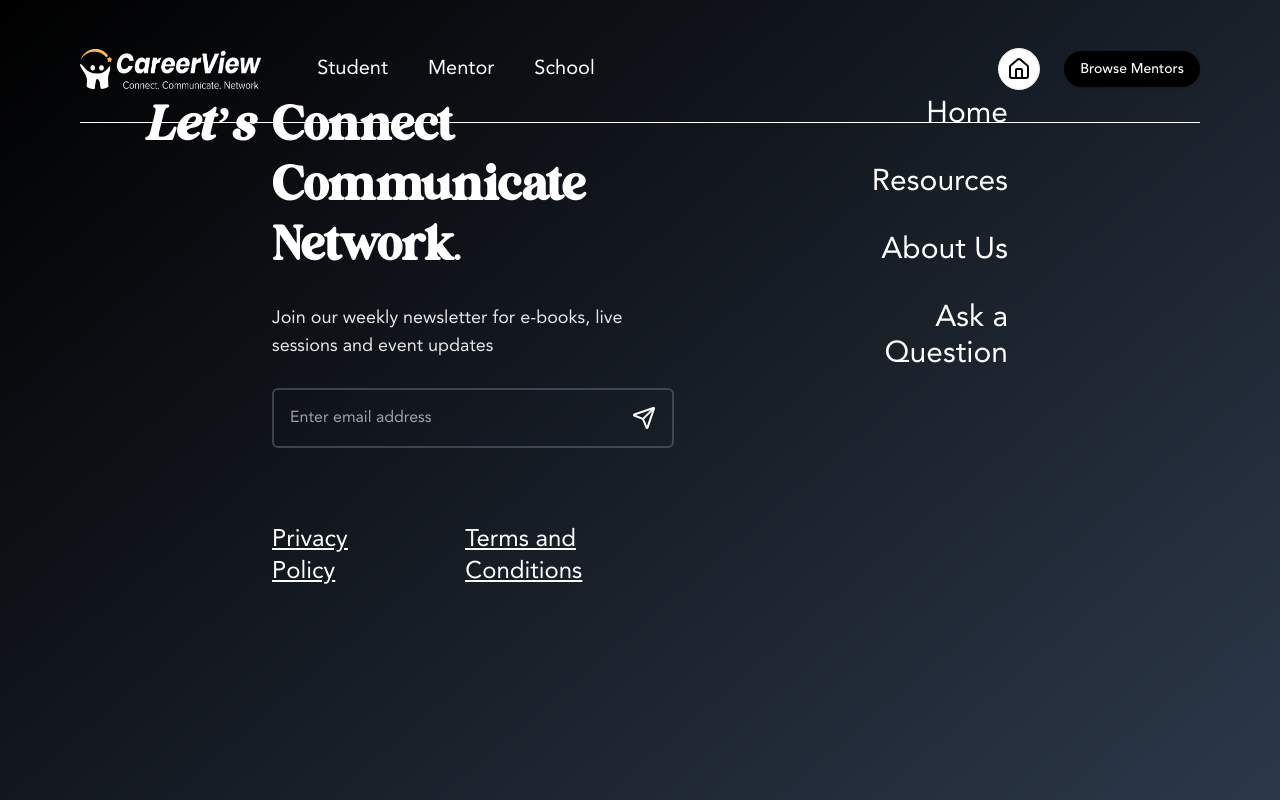
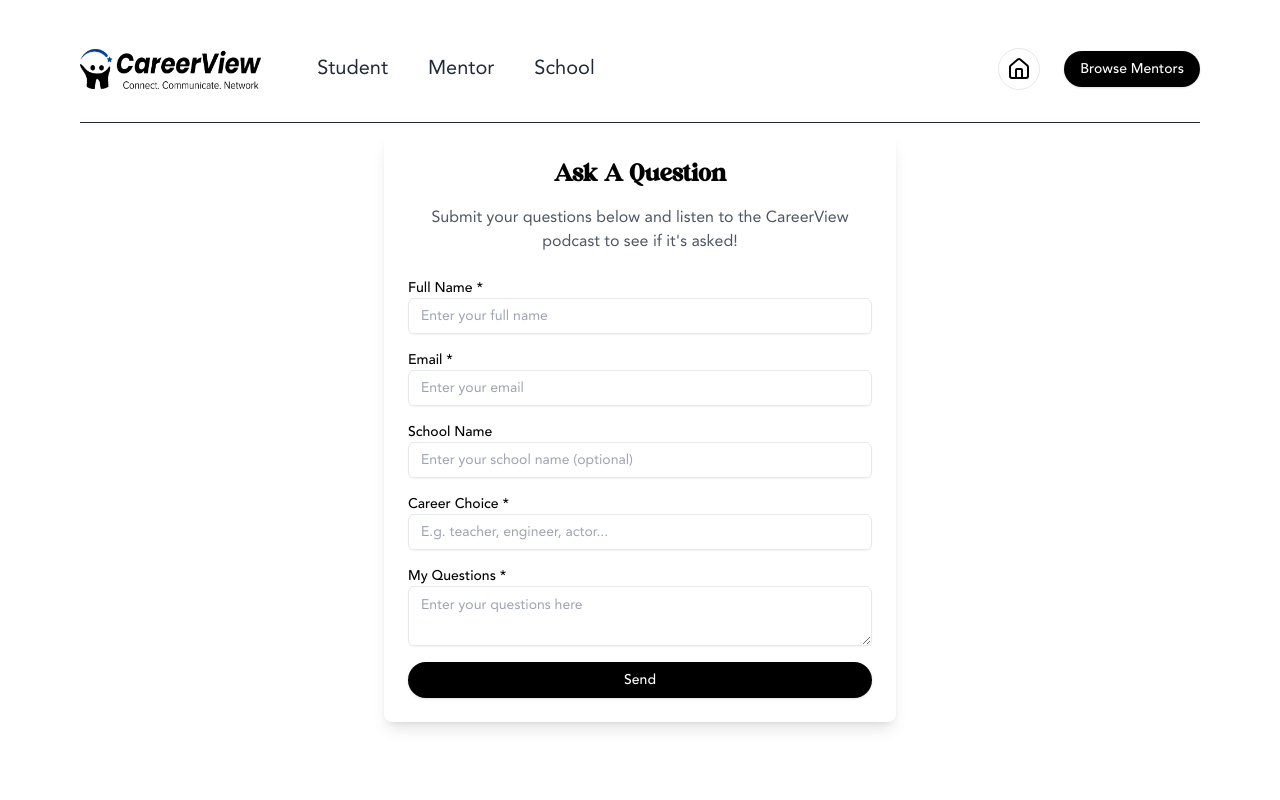
Before and after one commit to ZvityTeam/career-view-ui-dev, a React (Vite) app: page /ask-a-question in a window 1280 px wide. Shown: the top 800 px of the page. Built offline with nearby package versions, Linux system fonts and the light colour scheme.

Commit message:
Add ask a question component.

```diff
--- a/package.json
+++ b/package.json
@@ -10,6 +10,7 @@
     "preview": "vite preview"
   },
   "dependencies": {
+    "@hookform/resolvers": "^3.10.0",
     "@radix-ui/react-slot": "^1.1.1",
     "class-variance-authority": "^0.7.1",
     "clsx": "^2.1.1",
@@ -19,10 +20,12 @@
     "react": "^18.3.1",
     "react-dom": "^18.3.1",
     "react-helmet-async": "^2.0.5",
+    "react-hook-form": "^7.54.2",
     "react-icons": "^5.4.0",
     "react-responsive-masonry": "^2.7.0",
     "react-router-dom": "^7.1.1",
-    "tailwind-merge": "^2.6.0"
+    "tailwind-merge": "^2.6.0",
+    "zod": "^3.24.1"
   },
   "devDependencies": {
     "@eslint/js": "^9.17.0",
--- /dev/null
+++ b/src/components/ask-form.tsx
@@ -0,0 +1,108 @@
+import { SubmitHandler, useForm } from 'react-hook-form';
+import { zodResolver } from '@hookform/resolvers/zod';
+import { z } from 'zod';
+import { Input } from './ui/input.tsx';
+import { Button } from './button/Button.tsx';
+import { Textarea } from './ui/test-area.tsx';
+
+const formSchema = z.object({
+  fullName: z.string().min(3, 'Full Name must be at least 3 characters'),
+  email: z.string().email('Invalid email address'),
+  schoolName: z.string().optional(),
+  careerChoice: z.string().min(3, 'Please enter a valid career choice'),
+  myQuestions: z.string().min(5, 'Please enter at least 5 characters'),
+});
+
+type FormSchema = z.infer<typeof formSchema>;
+
+export const AskForm = () => {
+  const {
+    register,
+    handleSubmit,
+    formState: { errors },
+  } = useForm<FormSchema>({
+    resolver: zodResolver(formSchema),
+  });
+
+  const onSubmit: SubmitHandler<FormSchema> = (data) => {
+    console.log('Form Submitted', data);
+  };
+
+  return (
+    <section className='mx-auto max-w-lg rounded-lg bg-white p-6 shadow-lg'>
+      <h2 className='mb-4 text-center text-2xl font-semibold'>
+        Ask A Question
+      </h2>
+      <p className='mb-6 text-center text-gray-600'>
+        Submit your questions below and listen to the CareerView podcast to see
+        if it's asked!
+      </p>
+      <form
+        onSubmit={handleSubmit(onSubmit)}
+        className='space-y-4'
+      >
+        <div>
+          <label className='block text-sm font-medium'>Full Name *</label>
+          <Input
+            {...register('fullName')}
+            placeholder='Enter your full name'
+          />
+          {errors.fullName && (
+            <p className='text-sm text-red-500'>{errors.fullName.message}</p>
+          )}
+        </div>
+
+        <div>
+          <label className='block text-sm font-medium'>Email *</label>
+          <Input
+            type='email'
+            {...register('email')}
+            placeholder='Enter your email'
+          />
+          {errors.email && (
+            <p className='text-sm text-red-500'>{errors.email.message}</p>
+          )}
+        </div>
+
+        <div>
+          <label className='block text-sm font-medium'>School Name</label>
+          <Input
+            {...register('schoolName')}
+            placeholder='Enter your school name (optional)'
+          />
+        </div>
+
+        <div>
+          <label className='block text-sm font-medium'>Career Choice *</label>
+          <Input
+            {...register('careerChoice')}
+            placeholder='E.g. teacher, engineer, actor...'
+          />
+          {errors.careerChoice && (
+            <p className='text-sm text-red-500'>
+              {errors.careerChoice.message}
+            </p>
+          )}
+        </div>
+
+        <div>
+          <label className='block text-sm font-medium'>My Questions *</label>
+          <Textarea
+            {...register('myQuestions')}
+            placeholder='Enter your questions here'
+          />
+          {errors.myQuestions && (
+            <p className='text-sm text-red-500'>{errors.myQuestions.message}</p>
+          )}
+        </div>
+
+        <Button
+          type='submit'
+          className='w-full bg-black text-white transition hover:bg-gray-800'
+        >
+          Send
+        </Button>
+      </form>
+    </section>
+  );
+};
--- /dev/null
+++ b/src/components/ui/input.tsx
@@ -0,0 +1,21 @@
+import * as React from 'react';
+import { cn } from '../../utils/cn.ts';
+
+const Input = React.forwardRef<HTMLInputElement, React.ComponentProps<'input'>>(
+  ({ className, type, ...props }, ref) => {
+    return (
+      <input
+        type={type}
+        className={cn(
+          'border-input file:text-foreground placeholder:text-muted-foreground focus-visible:ring-ring flex h-9 w-full rounded-md border bg-transparent px-3 py-1 text-base shadow-sm transition-colors file:border-0 file:bg-transparent file:text-sm file:font-medium focus-visible:outline-none focus-visible:ring-1 disabled:cursor-not-allowed disabled:opacity-50 md:text-sm',
+          className
+        )}
+        ref={ref}
+        {...props}
+      />
+    );
+  }
+);
+Input.displayName = 'Input';
+
+export { Input };
--- /dev/null
+++ b/src/components/ui/test-area.tsx
@@ -0,0 +1,21 @@
+import * as React from 'react';
+import { cn } from '../../utils/cn.ts';
+
+const Textarea = React.forwardRef<
+  HTMLTextAreaElement,
+  React.ComponentProps<'textarea'>
+>(({ className, ...props }, ref) => {
+  return (
+    <textarea
+      className={cn(
+        'border-input placeholder:text-muted-foreground focus-visible:ring-ring flex min-h-[60px] w-full rounded-md border bg-transparent px-3 py-2 text-base shadow-sm focus-visible:outline-none focus-visible:ring-1 disabled:cursor-not-allowed disabled:opacity-50 md:text-sm',
+        className
+      )}
+      ref={ref}
+      {...props}
+    />
+  );
+});
+Textarea.displayName = 'Textarea';
+
+export { Textarea };
--- a/src/index.css
+++ b/src/index.css
@@ -2,6 +2,9 @@
 @tailwind components;
 @tailwind utilities;
 
+html,body,:root{
+    height: 100%;
+}
 @layer base {
     /* Make everything use Avenir by default */
     html {
--- /dev/null
+++ b/src/pages/ask-a-question/AskAQuestion.tsx
@@ -0,0 +1,18 @@
+import { AskForm } from '../../components/ask-form.tsx';
+import { Spacer } from '../../components/spacer';
+import { useNavbarContext } from '../../context/navbar-context/NavbarContext.tsx';
+import { useEffect } from 'react';
+
+export const AskAQuestion = () => {
+  const { setNavbarTheme } = useNavbarContext(); // Get theme from context
+  useEffect(() => {
+    setNavbarTheme(true);
+  }, [setNavbarTheme]);
+
+  return (
+    <main className='mb-24'>
+      <Spacer size={134} />
+      <AskForm />
+    </main>
+  );
+};
--- a/src/routes/RouteConfig.ts
+++ b/src/routes/RouteConfig.ts
@@ -4,6 +4,7 @@ import { Route } from './types.ts';
 import { School } from '../pages/school/School.tsx';
 import { Mentor } from '../pages/mentor/Mentor.tsx';
 import { MentorDetails } from '../pages/mentor-details/MentorDetails.tsx';
+import { AskAQuestion } from '../pages/ask-a-question/AskAQuestion.tsx';
 
 export const ROUTES: Route[] = [
   {
@@ -46,4 +47,12 @@ export const ROUTES: Route[] = [
       title: 'Career View - Mentor Details',
     },
   },
+  {
+    path: '/ask-a-question',
+    component: AskAQuestion,
+    secured: false,
+    metaData: {
+      title: 'Career View - Ask a question',
+    },
+  },
 ];
```
Also changed, not shown: 1 other file (tests, documents, lock files or other folders).
